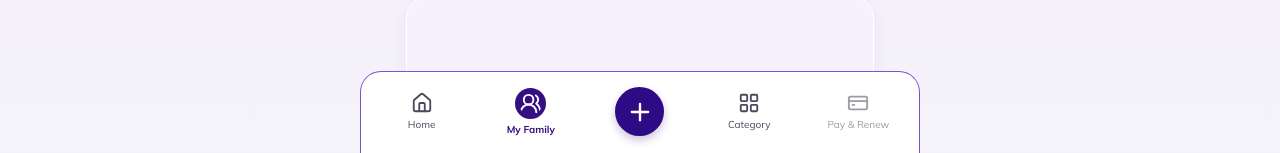
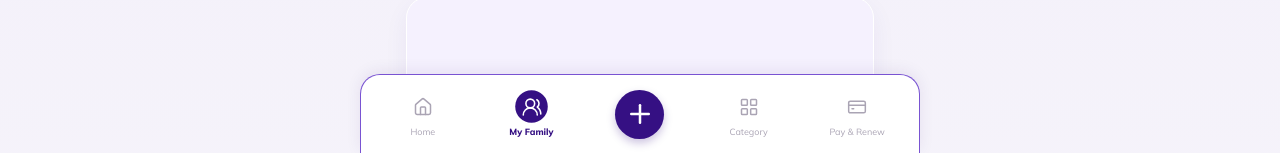
Before and after one commit to medhaara-innovations-dev/FAMILY-KIT-PRELIM_PAGE, a React (Vite) app: page /family in a window 1280 px wide. Shown: the part 647-800 px from the top of the page. Built offline with nearby package versions, Linux system fonts and the light colour scheme; no server answers; sample sign-in values are in the browser's storage.

Commit message:
Navigation layout change

```diff
--- a/src/FamilyMembersPage.css
+++ b/src/FamilyMembersPage.css
@@ -280,49 +280,6 @@
   cursor: pointer;
 }
 
-.fk-family-bottom-nav {
-  position: fixed;
-  bottom: 0;
-  left: 0;
-  right: 0;
-  display: flex;
-  align-items: center;
-  justify-content: space-around;
-  gap: 8px;
-  min-height: 76px;
-  padding: 10px 16px;
-  padding-bottom: max(10px, env(safe-area-inset-bottom));
-  background: #fff;
-  border-top: 1px solid var(--fk-border);
-  z-index: 50;
-}
-
-.fk-family-bottom-nav > button {
-  border: 0;
-  background: transparent;
-  color: var(--fk-muted);
-  display: flex;
-  flex-direction: column;
-  align-items: center;
-  justify-content: center;
-  gap: 5px;
-  font-size: 12px;
-  cursor: pointer;
-}
-
-.fk-family-bottom-nav > button.active {
-  color: var(--fk-purple);
-  font-weight: 700;
-}
-
-.fk-family-bottom-nav > .fk-family-bottom-add {
-  width: 54px;
-  height: 54px;
-  border-radius: 50%;
-  background: var(--fk-purple);
-  color: #fff;
-}
-
 @media (max-width: 600px) {
   .fk-family-header {
     padding: 14px 16px;
@@ -460,23 +417,6 @@
 .fk-family-contact-actions button.fk-family-whatsapp { background: #e8f8eb; color: #20ae51; }
 .fk-family-chevron-button { border: 0; background: transparent; color: #211b2c; display: grid; place-items: center; padding: 3px; }
 .fk-family-chevron { margin-left: auto; color: #211b2c; }
-.fk-family-bottom-nav {
-  left: 50%; right: auto; transform: translateX(-50%);
-  width: min(100%, 560px); min-height: 82px;
-  padding: 9px 7px max(11px, env(safe-area-inset-bottom));
-  border: 1.5px solid #7953d2; border-bottom: 0;
-  border-radius: 21px 21px 0 0;
-  display: grid; grid-template-columns: repeat(5, minmax(0,1fr));
-  gap: 2px; z-index: 100;
-}
-.fk-family-bottom-nav > button { min-width: 0; font-size: 10px; gap: 4px; }
-.fk-family-bottom-nav > button.active { color: #351083; }
-.fk-family-bottom-nav > button.active svg { background: #351083; color: white; border-radius: 50%; padding: 4px; width: 31px; height: 31px; }
-.fk-family-bottom-nav > .fk-family-bottom-add {
-  width: 49px; height: 49px; justify-self: center;
-  box-shadow: 0 4px 9px rgba(53,16,131,.25);
-}
-.fk-family-bottom-nav > button:disabled { opacity: .55; cursor: default; }
 @media (max-width: 600px) {
   .fk-family-header { padding: 28px 16px 18px; }
   .fk-family-header h1 { font-size: 22px; }
@@ -536,3 +476,92 @@
     padding-top: 101px;
   }
 }
+
+/* Bottom navigation: Home Dashboard master */
+.fk-family-bottom-nav {
+  position: fixed;
+  bottom: 0;
+  left: 0;
+  right: 0;
+  z-index: 100;
+  width: 100%;
+  min-height: 79px;
+  padding: 9px 9px max(9px, env(safe-area-inset-bottom));
+  background: #fff;
+  border: 1.5px solid #7953d2;
+  border-bottom: none;
+  border-radius: 20px 20px 0 0;
+
+  display: grid;
+  grid-template-columns: repeat(5, minmax(0, 1fr));
+  align-items: center;
+  gap: 3px;
+
+  box-shadow: 0 -3px 15px rgba(56, 26, 108, 0.08);
+}
+
+.fk-family-nav-item {
+  display: flex;
+  flex-direction: column;
+  align-items: center;
+  justify-content: center;
+  gap: 5px;
+  min-width: 0;
+  border: none;
+  background: transparent;
+  color: #aaa4b4;
+  padding: 3px 0;
+}
+
+.fk-family-nav-item > span:last-child {
+  font-size: 9px;
+  line-height: 1.1;
+  white-space: nowrap;
+}
+
+.fk-family-nav-item.active {
+  color: #351083;
+  font-weight: 800;
+}
+
+.fk-family-nav-icon {
+  width: 31px;
+  height: 31px;
+  display: flex;
+  align-items: center;
+  justify-content: center;
+}
+
+.fk-family-nav-item.active .fk-family-nav-icon {
+  background: #351083;
+  border-radius: 50%;
+  color: #fff;
+}
+
+.fk-family-bottom-add {
+  width: 49px;
+  height: 49px;
+  border: none;
+  border-radius: 50%;
+  background: #351083;
+  color: #fff;
+  display: flex;
+  align-items: center;
+  justify-content: center;
+  justify-self: center;
+  box-shadow: 0 4px 9px rgba(53, 16, 131, 0.25);
+}
+
+.fk-family-bottom-nav button { font-family: "Mulish", Arial, sans-serif; cursor: pointer; }
+.fk-family-bottom-nav button:disabled { cursor: default; }
+.fk-family-nav-icon { border-radius: 50%; transition: background-color 220ms ease, color 220ms ease, transform 220ms ease; }
+.fk-family-nav-item { transition: color 220ms ease; }
+.fk-family-nav-item.active .fk-family-nav-icon { transform: scale(1.05); }
+.fk-family-bottom-add { transition: transform 180ms ease, box-shadow 180ms ease; }
+.fk-family-bottom-add:active { transform: scale(0.96); }
+@media (min-width: 768px) {
+  .fk-family-bottom-nav { max-width: 560px; left: 50%; right: auto; transform: translateX(-50%); }
+}
+@media (prefers-reduced-motion: reduce) {
+  .fk-family-nav-icon, .fk-family-nav-item, .fk-family-bottom-add { transition: none; }
+}
--- a/src/FamilyMembersPage.jsx
+++ b/src/FamilyMembersPage.jsx
@@ -362,19 +362,19 @@ export default function FamilyMembersPage() {
 
       {/* BOTTOM NAVIGATION */}
       <nav className="fk-family-bottom-nav" aria-label="Main navigation">
-        <button type="button" onClick={() => navigate("/my-family")}>
-          <House size={22} /><span>Home</span>
+        <button type="button" className="fk-family-nav-item" onClick={() => navigate("/my-family")}>
+          <span className="fk-family-nav-icon"><House size={20} strokeWidth={1.8} /></span><span>Home</span>
         </button>
-        <button type="button" className="active" onClick={() => navigate("/family")} aria-current="page">
-          <UsersRound size={22} /><span>My Family</span>
+        <button type="button" className="fk-family-nav-item active" onClick={() => navigate("/family")} aria-current="page">
+          <span className="fk-family-nav-icon"><UsersRound size={20} strokeWidth={1.8} /></span><span>My Family</span>
         </button>
         <button type="button" className="fk-family-bottom-add" onClick={openAddMember}
-          aria-label="Add family member"><Plus size={28} /></button>
-        <button type="button" onClick={() => navigate("/categories")}>
-          <LayoutGrid size={22} /><span>Category</span>
+          aria-label="Add family member"><Plus size={30} /></button>
+        <button type="button" className="fk-family-nav-item" onClick={() => navigate("/categories")}>
+          <span className="fk-family-nav-icon"><LayoutGrid size={20} strokeWidth={1.8} /></span><span>Category</span>
         </button>
-        <button type="button" disabled aria-label="Pay and Renew unavailable">
-          <CreditCard size={22} /><span>Pay & Renew</span>
+        <button type="button" className="fk-family-nav-item" disabled aria-label="Pay and Renew unavailable">
+          <span className="fk-family-nav-icon"><CreditCard size={20} strokeWidth={1.8} /></span><span>Pay & Renew</span>
         </button>
       </nav>
     </div>
```
